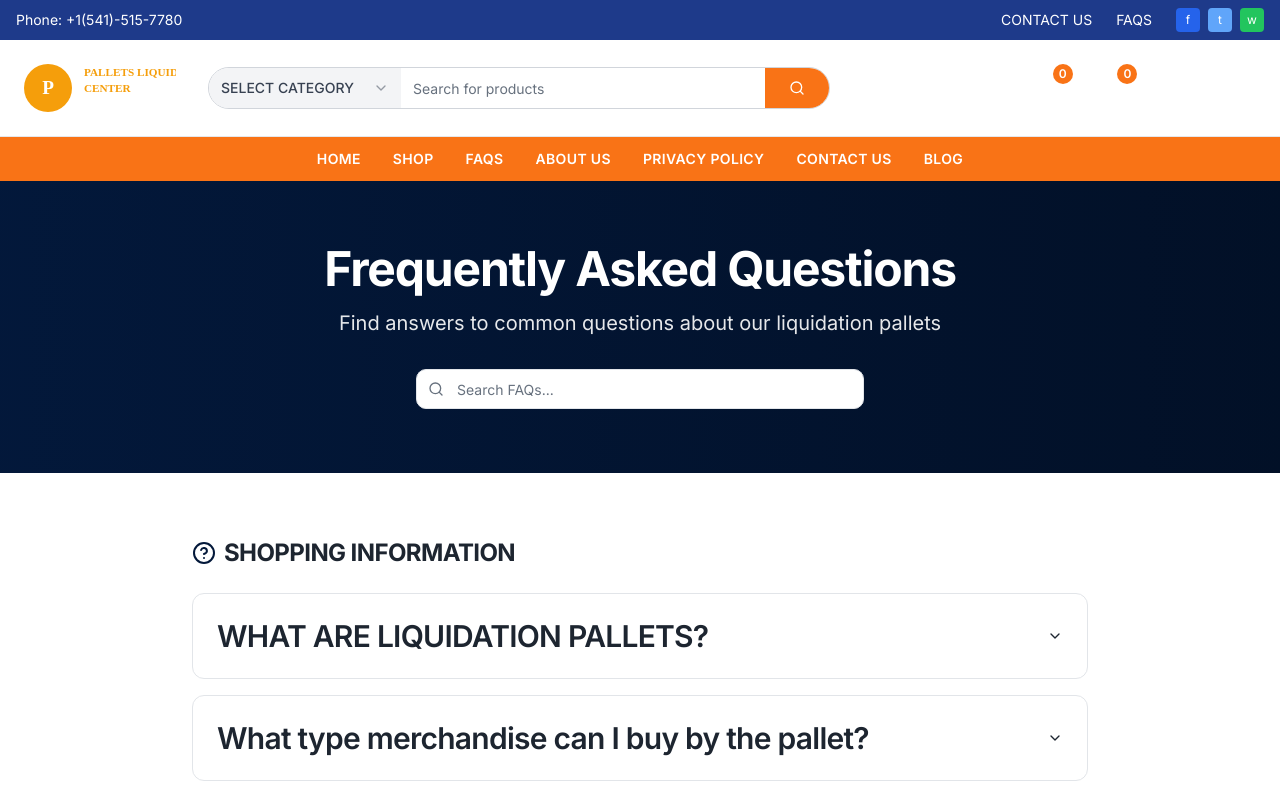
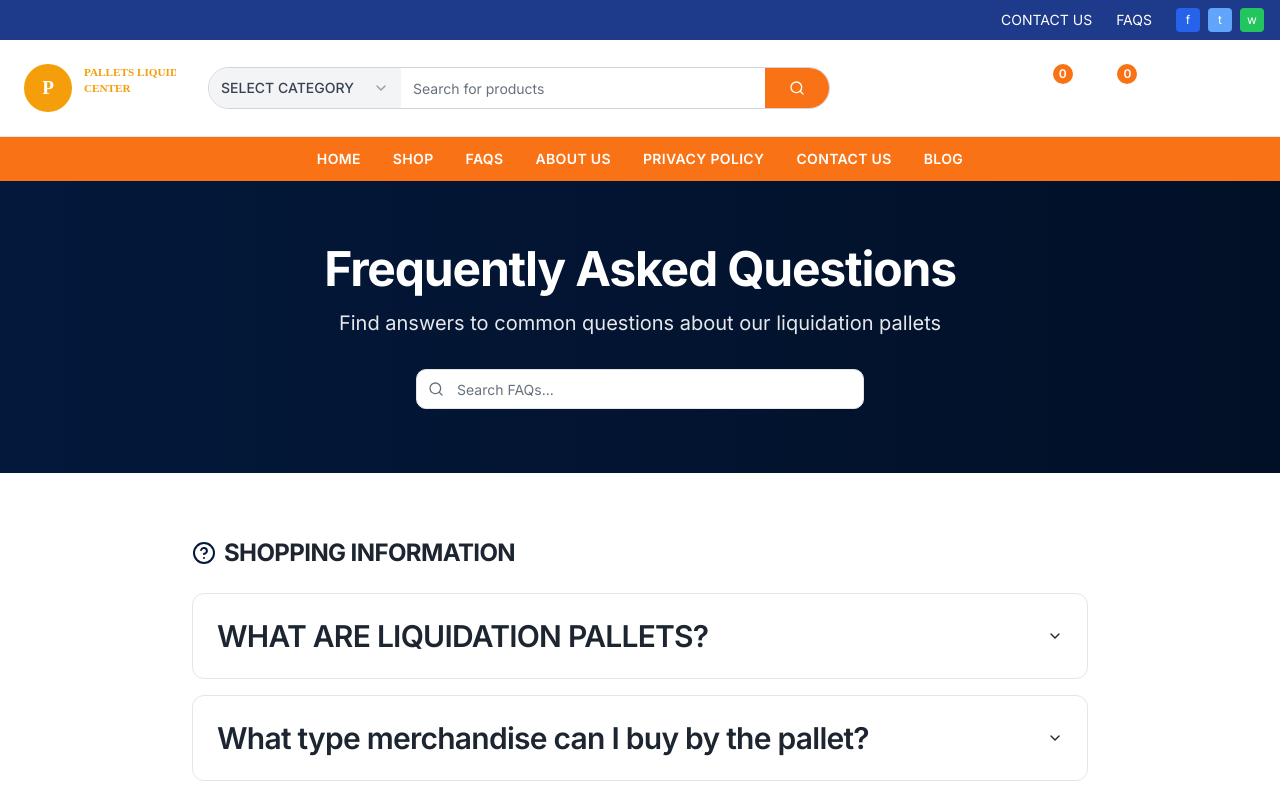
Before and after one commit to beltus78/palletking, a React (Vite) app: page /faq in a window 1280 px wide. Shown: the top 797 px of the page. Built offline with nearby package versions, Linux system fonts and the light colour scheme.

Commit message:
Remove contact number

```diff
--- a/src/components/Header.tsx
+++ b/src/components/Header.tsx
@@ -13,9 +13,6 @@ const Header = () => {
       <div className="bg-[#1e3a8a] text-white py-2 px-4 text-sm">
         <div className="max-w-7xl mx-auto flex justify-between items-center">
           <div className="flex items-center space-x-4">
-            <span className="flex items-center">
-              Phone: +1(541)-515-7780
-            </span>
           </div>
           <div className="flex items-center space-x-6">
             <Link to="/contact" className="hover:text-orange-400 transition-colors">CONTACT US</Link>
```
